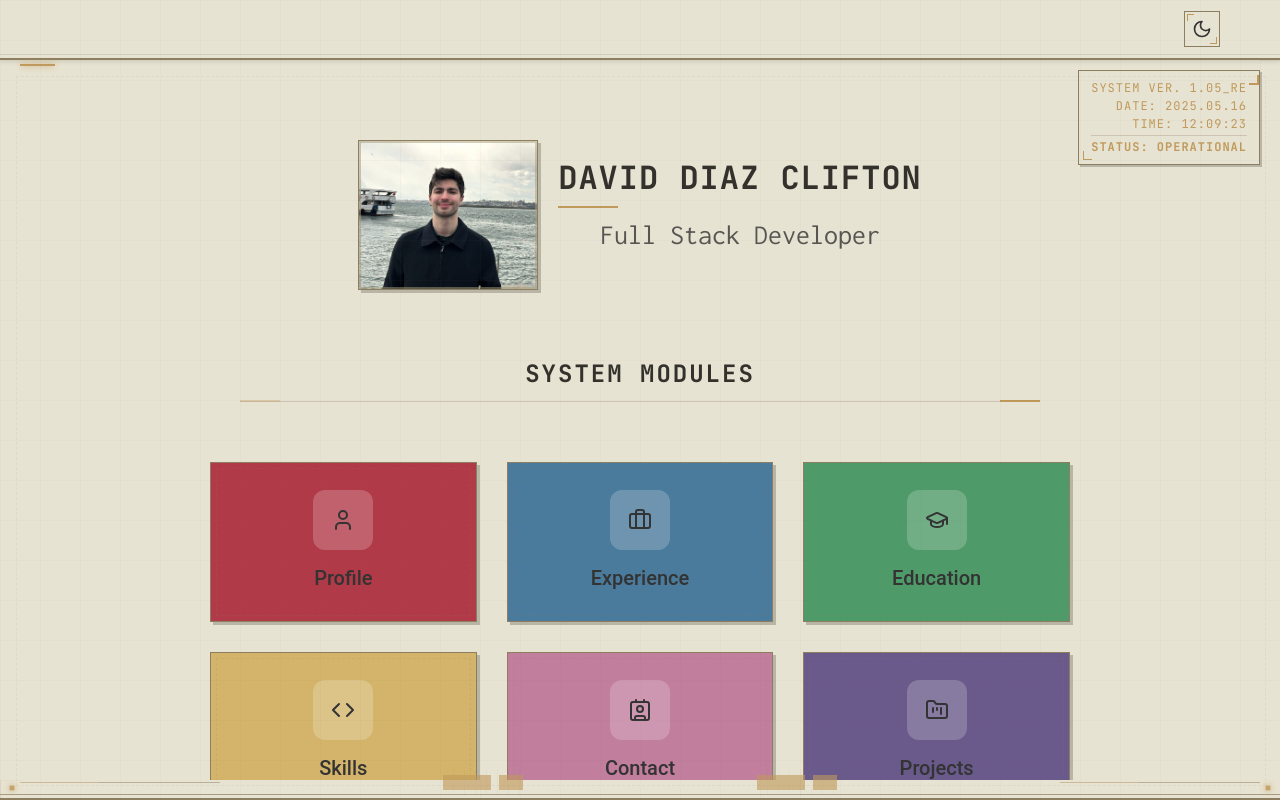
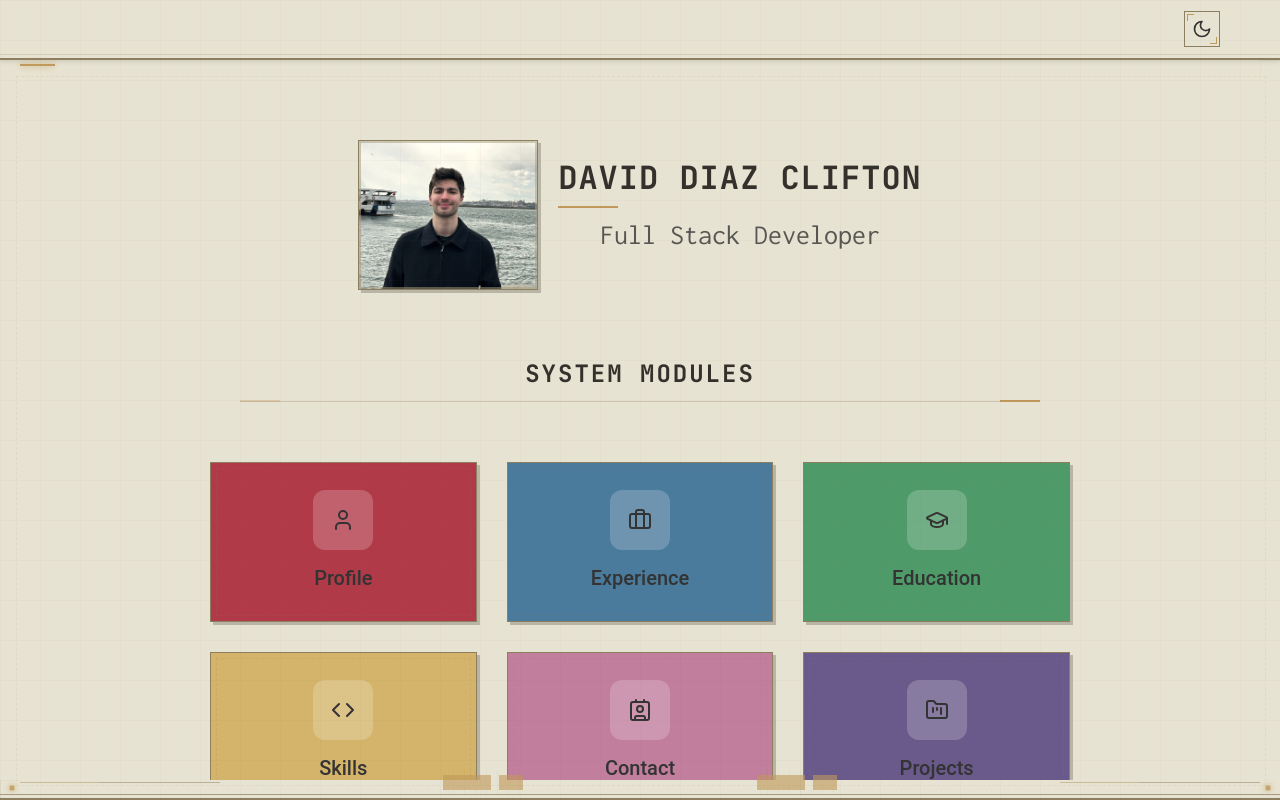
Before and after one commit to daviddc5/DavidDiazClifton, a React (Create React App) app in the folder david-portfolio/: page / in a window 1280 px wide. Built offline with nearby package versions, Linux system fonts and the light colour scheme.

Commit message:
remove nierSYstemInfo

```diff
--- a/david-portfolio/src/components/NintendoSwitch/NintendoSwitchPortfolio.js
+++ b/david-portfolio/src/components/NintendoSwitch/NintendoSwitchPortfolio.js
@@ -14,7 +14,7 @@ import SkillsSection from "./sections/SkillsSection";
 import ProjectsSection from "./sections/ProjectsSection";
 import ContactSection from "./sections/ContactSection";
 import NierFooter from "./NierFooter"; // Import our new footer component
-import NierSystemInfo from "./NierSystemInfo"; // Import the system info component
+// import NierSystemInfo from "./NierSystemInfo"; // Import the system info component
 import portfolioData from "../../data/portfolioData";
 import "../../styles/NintendoSwitch.css";
 
@@ -145,7 +145,7 @@ const NintendoSwitchPortfolio = () => {
       </div>
 
       {/* Add the NieR-style system info component */}
-      <NierSystemInfo />
+      {/* <NierSystemInfo /> */}
 
       {/* Add the NieR-style footer */}
       <NierFooter />
```
